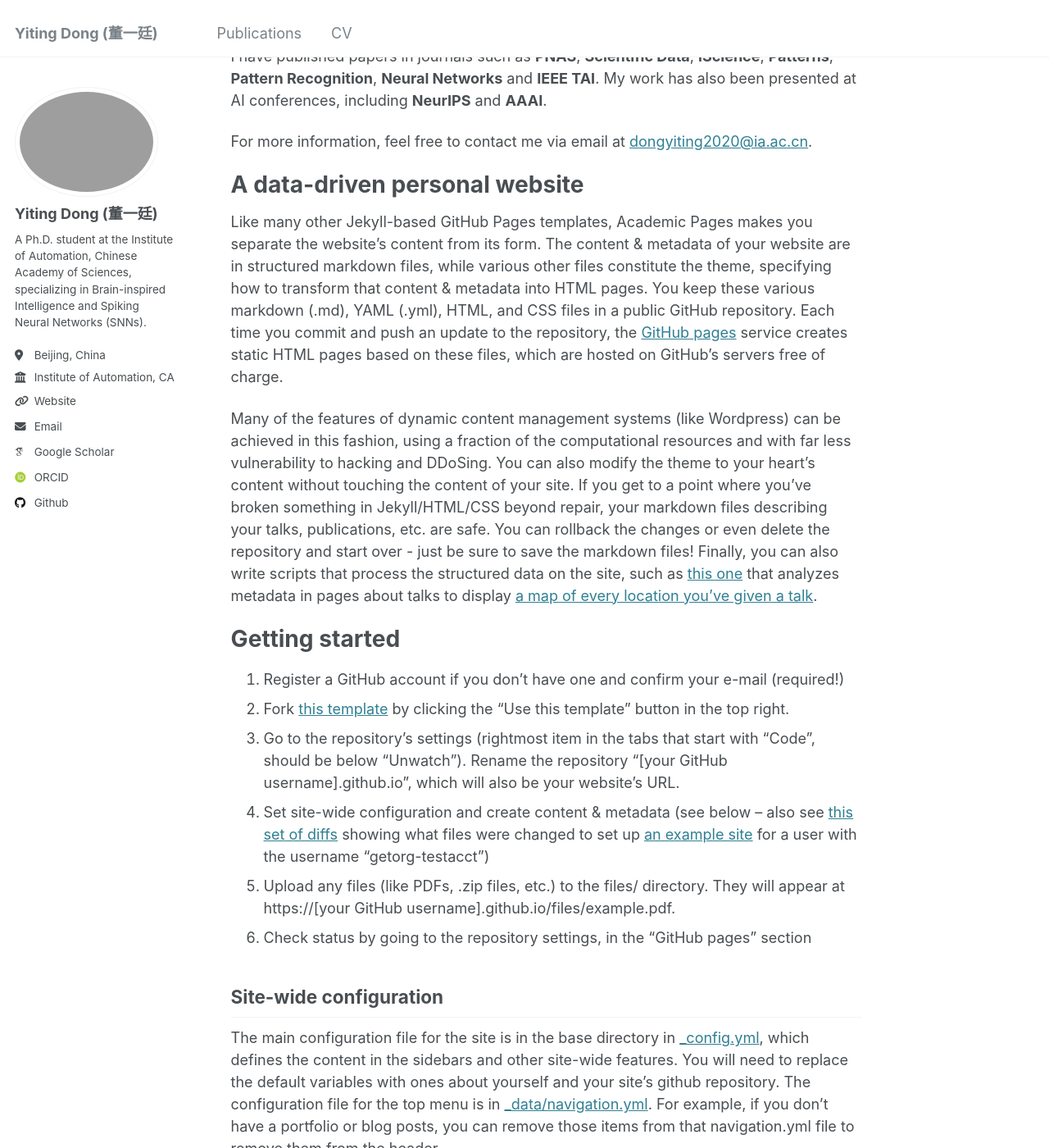
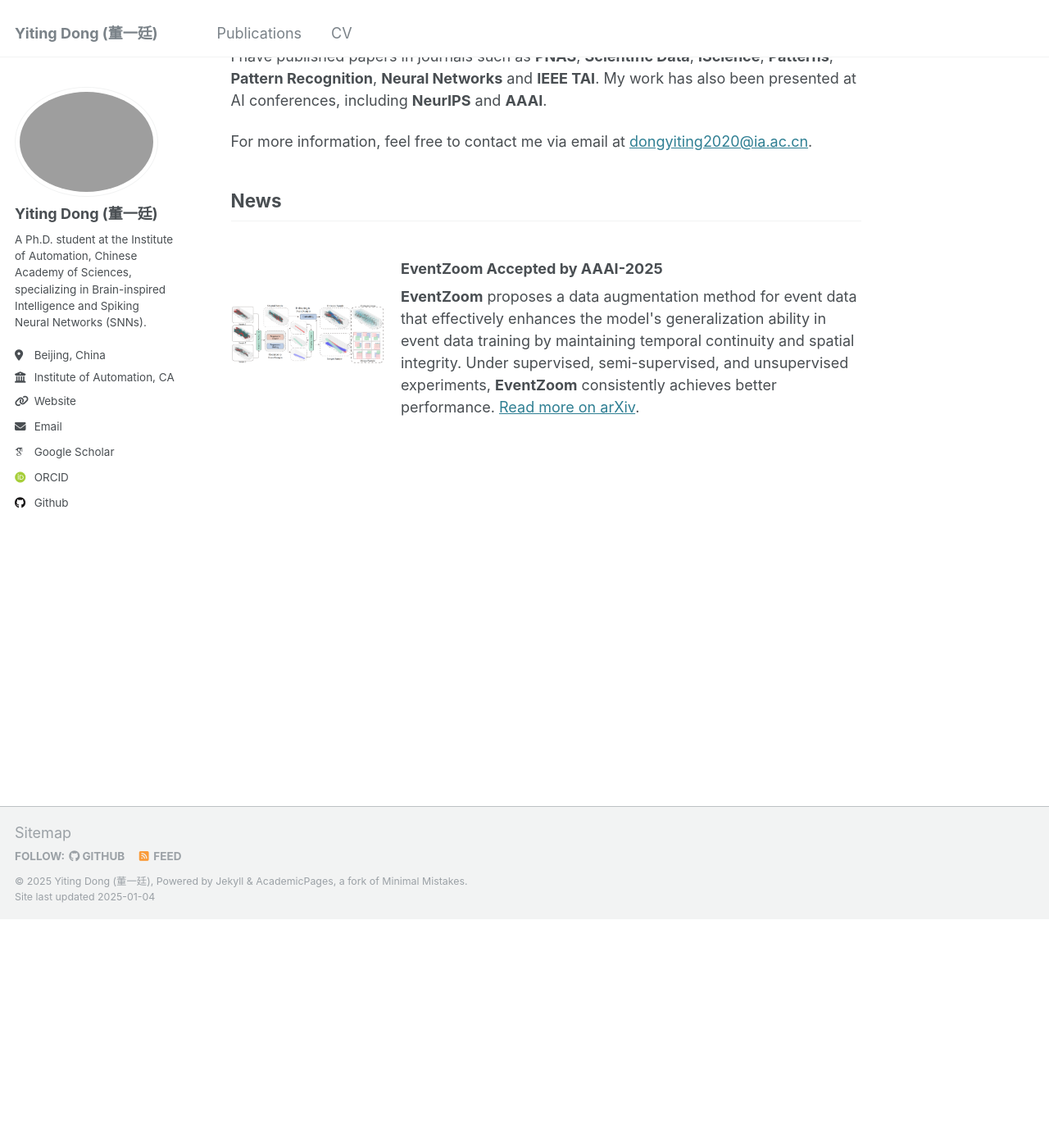
Before and after one commit to sunbaby01/sunbaby01.github.io, a Jekyll site: the page built from _pages/about.md, in a window 1280 px wide and 1400 px high, scrolled down 279 px. Shown: the whole window at 82% size. Built offline with Jekyll 4.4.1, drawn with Linux system fonts in a browser that asks for light colours; some web fonts are replaced; some of the changed text lies outside the part shown.

Commit message:
Update about.md

```diff
--- a/_pages/about.md
+++ b/_pages/about.md
@@ -14,41 +14,21 @@ I have published papers in journals such as **PNAS**, **Scientific Data**, **iSc
 
 For more information, feel free to contact me via email at <dongyiting2020@ia.ac.cn>.
 
-A data-driven personal website
-======
-Like many other Jekyll-based GitHub Pages templates, Academic Pages makes you separate the website's content from its form. The content & metadata of your website are in structured markdown files, while various other files constitute the theme, specifying how to transform that content & metadata into HTML pages. You keep these various markdown (.md), YAML (.yml), HTML, and CSS files in a public GitHub repository. Each time you commit and push an update to the repository, the [GitHub pages](https://pages.github.com/) service creates static HTML pages based on these files, which are hosted on GitHub's servers free of charge.
 
-Many of the features of dynamic content management systems (like Wordpress) can be achieved in this fashion, using a fraction of the computational resources and with far less vulnerability to hacking and DDoSing. You can also modify the theme to your heart's content without touching the content of your site. If you get to a point where you've broken something in Jekyll/HTML/CSS beyond repair, your markdown files describing your talks, publications, etc. are safe. You can rollback the changes or even delete the repository and start over - just be sure to save the markdown files! Finally, you can also write scripts that process the structured data on the site, such as [this one](https://github.com/academicpages/academicpages.github.io/blob/master/talkmap.ipynb) that analyzes metadata in pages about talks to display [a map of every location you've given a talk](https://academicpages.github.io/talkmap.html).
+News
+-------
 
-Getting started
-======
-1. Register a GitHub account if you don't have one and confirm your e-mail (required!)
-1. Fork [this template](https://github.com/academicpages/academicpages.github.io) by clicking the "Use this template" button in the top right.
-1. Go to the repository's settings (rightmost item in the tabs that start with "Code", should be below "Unwatch"). Rename the repository "[your GitHub username].github.io", which will also be your website's URL.
-1. Set site-wide configuration and create content & metadata (see below -- also see [this set of diffs](http://archive.is/3TPas) showing what files were changed to set up [an example site](https://getorg-testacct.github.io) for a user with the username "getorg-testacct")
-1. Upload any files (like PDFs, .zip files, etc.) to the files/ directory. They will appear at https://[your GitHub username].github.io/files/example.pdf.
-1. Check status by going to the repository settings, in the "GitHub pages" section
 
-Site-wide configuration
-------
-The main configuration file for the site is in the base directory in [_config.yml](https://github.com/academicpages/academicpages.github.io/blob/master/_config.yml), which defines the content in the sidebars and other site-wide features. You will need to replace the default variables with ones about yourself and your site's github repository. The configuration file for the top menu is in [_data/navigation.yml](https://github.com/academicpages/academicpages.github.io/blob/master/_data/navigation.yml). For example, if you don't have a portfolio or blog posts, you can remove those items from that navigation.yml file to remove them from the header.
-
-Create content & metadata
-------
-For site content, there is one markdown file for each type of content, which are stored in directories like _publications, _talks, _posts, _teaching, or _pages. For example, each talk is a markdown file in the [_talks directory](https://github.com/academicpages/academicpages.github.io/tree/master/_talks). At the top of each markdown file is structured data in YAML about the talk, which the theme will parse to do lots of cool stuff. The same structured data about a talk is used to generate the list of talks on the [Talks page](https://academicpages.github.io/talks), each [individual page](https://academicpages.github.io/talks/2012-03-01-talk-1) for specific talks, the talks section for the [CV page](https://academicpages.github.io/cv), and the [map of places you've given a talk](https://academicpages.github.io/talkmap.html) (if you run this [python file](https://github.com/academicpages/academicpages.github.io/blob/master/talkmap.py) or [Jupyter notebook](https://github.com/academicpages/academicpages.github.io/blob/master/talkmap.ipynb), which creates the HTML for the map based on the contents of the _talks directory).
-
-**Markdown generator**
-
-The repository includes [a set of Jupyter notebooks](https://github.com/academicpages/academicpages.github.io/tree/master/markdown_generator
-) that converts a CSV containing structured data about talks or presentations into individual markdown files that will be properly formatted for the Academic Pages template. The sample CSVs in that directory are the ones I used to create my own personal website at stuartgeiger.com. My usual workflow is that I keep a spreadsheet of my publications and talks, then run the code in these notebooks to generate the markdown files, then commit and push them to the GitHub repository.
-
-How to edit your site's GitHub repository
-------
-Many people use a git client to create files on their local computer and then push them to GitHub's servers. If you are not familiar with git, you can directly edit these configuration and markdown files directly in the github.com interface. Navigate to a file (like [this one](https://github.com/academicpages/academicpages.github.io/blob/master/_talks/2012-03-01-talk-1.md) and click the pencil icon in the top right of the content preview (to the right of the "Raw | Blame | History" buttons). You can delete a file by clicking the trashcan icon to the right of the pencil icon. You can also create new files or upload files by navigating to a directory and clicking the "Create new file" or "Upload files" buttons.
-
-Example: editing a markdown file for a talk
-![Editing a markdown file for a talk](/images/editing-talk.png)
-
-For more info
-------
-More info about configuring Academic Pages can be found in [the guide](https://academicpages.github.io/markdown/), the [growing wiki](https://github.com/academicpages/academicpages.github.io/wiki), and you can always [ask a question on GitHub](https://github.com/academicpages/academicpages.github.io/discussions). The [guides for the Minimal Mistakes theme](https://mmistakes.github.io/minimal-mistakes/docs/configuration/) (which this theme was forked from) might also be helpful.
+<div style="display: flex; align-items: center; margin-bottom: 20px;">
+  <div style="width: 25%; margin-right: 20px;">
+    <a href="https://arxiv.org/abs/2409.17167" target="_blank">
+      <img src="https://raw.githubusercontent.com/sunbaby01/sunbaby01.github.io/master/images/eventzoom.png"
+           alt="StressPrompt"
+           style="width: 100%; max-height: 120px; object-fit: cover;">
+    </a>
+  </div>
+  <div style="width: 75%;">
+    <h3><strong>EventZoom</strong>  Accepted by AAAI-2025</h3>
+    <p><strong>EventZoom</strong> proposes a data augmentation method for event data that effectively enhances the model's generalization ability in event data training by maintaining temporal continuity and spatial integrity. Under supervised, semi-supervised, and unsupervised experiments, <strong>EventZoom</strong> consistently achieves better performance. <a href="https://arxiv.org/abs/2409.17167" target="_blank">Read more on arXiv</a>.</p>
+  </div>
+</div>
```
